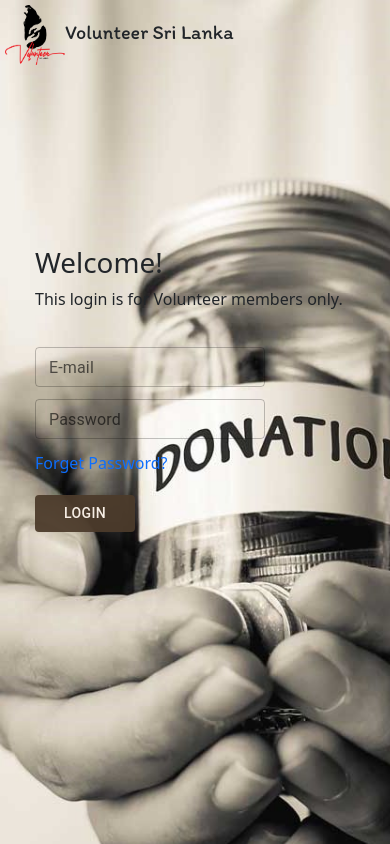
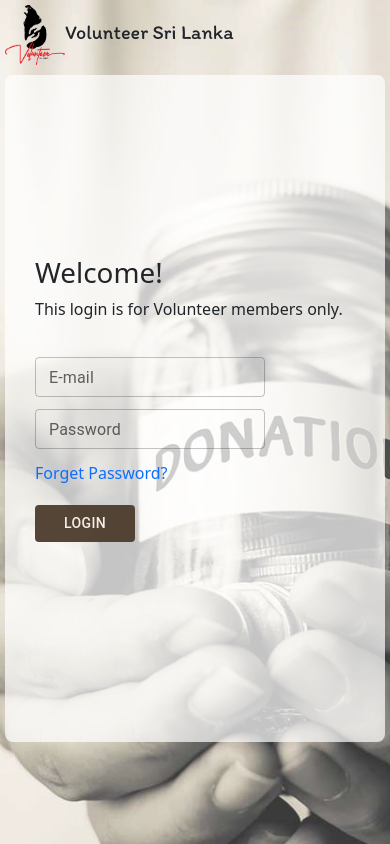
Before and after one commit to gihanchaturanga/apeksha-hostpital-donation-web, a React (Create React App) app: page /login in a window 390 px wide. Built offline with nearby package versions, Linux system fonts and the light colour scheme.

Commit message:
mask added to login

```diff
--- a/src/pages/Login/Login.css
+++ b/src/pages/Login/Login.css
@@ -18,8 +18,7 @@
     height: 100%;
 }
 
-.header-container {
-}
+.header-container {}
 
 .field-container {
     height: 80%;
@@ -35,8 +34,7 @@
     padding-bottom: 20px;
 }
 
-.grid-item {
-}
+.grid-item {}
 
 .background-image {
     height: 100%;
@@ -52,6 +50,16 @@
         background-repeat: no-repeat;
         background-size: cover;
     }
+
+    .login-section {
+        background-color: rgba(255, 255, 255, 0.2);
+    }
+
+    .field-container {
+        margin-top: 10px;
+        background-color: rgba(255, 255, 255, 0.7);
+        border-radius: 8px;
+    }
 }
 
 @media (max-width: 400px) {
@@ -60,4 +68,12 @@
         background-repeat: no-repeat;
         background-size: cover;
     }
+
+    .login-section {
+        background-color: rgba(255, 255, 255, 0.2);
+    }
+
+    .field-container {
+        background-color: rgba(255, 255, 255, 0.7);
+    }
 }
```
